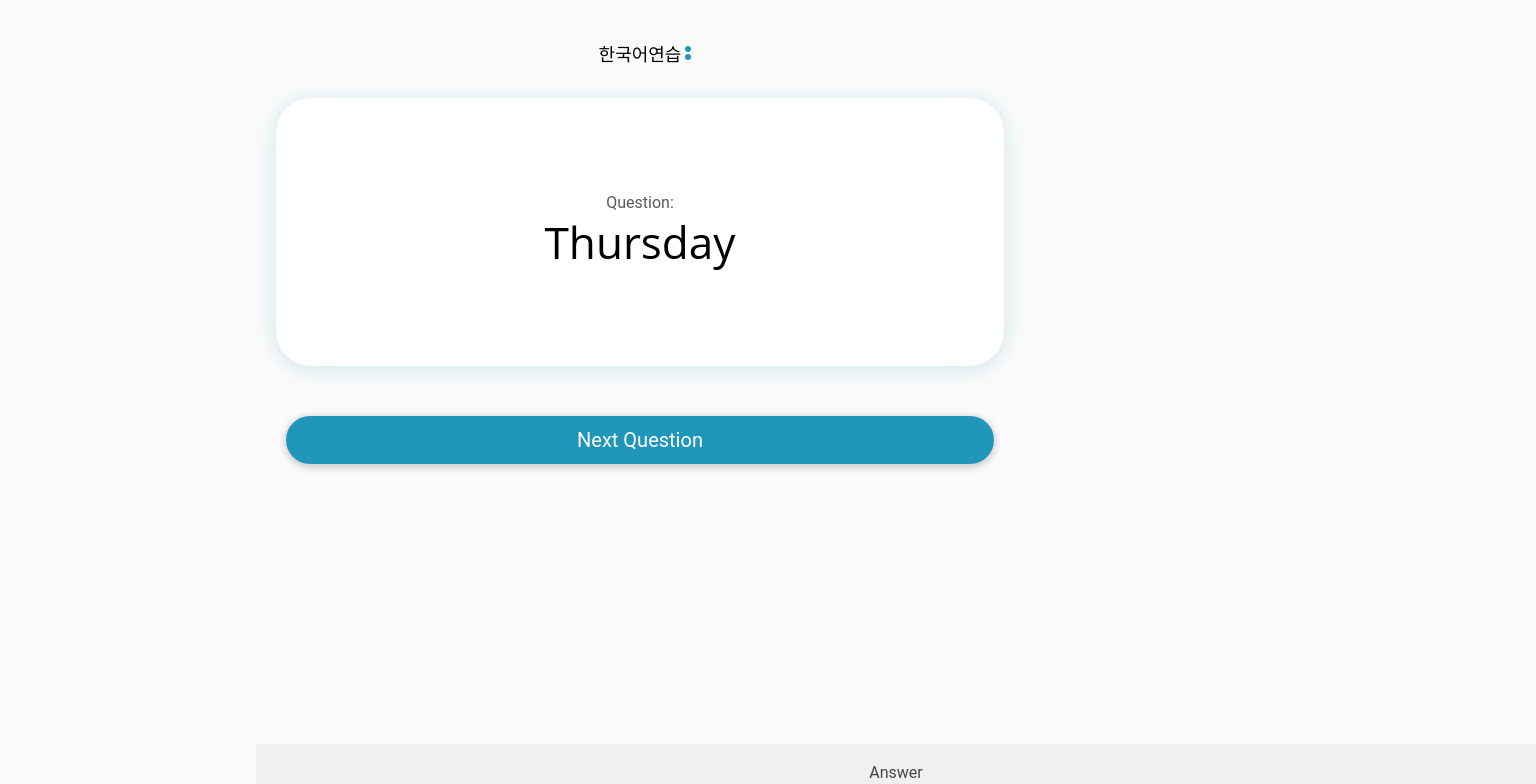
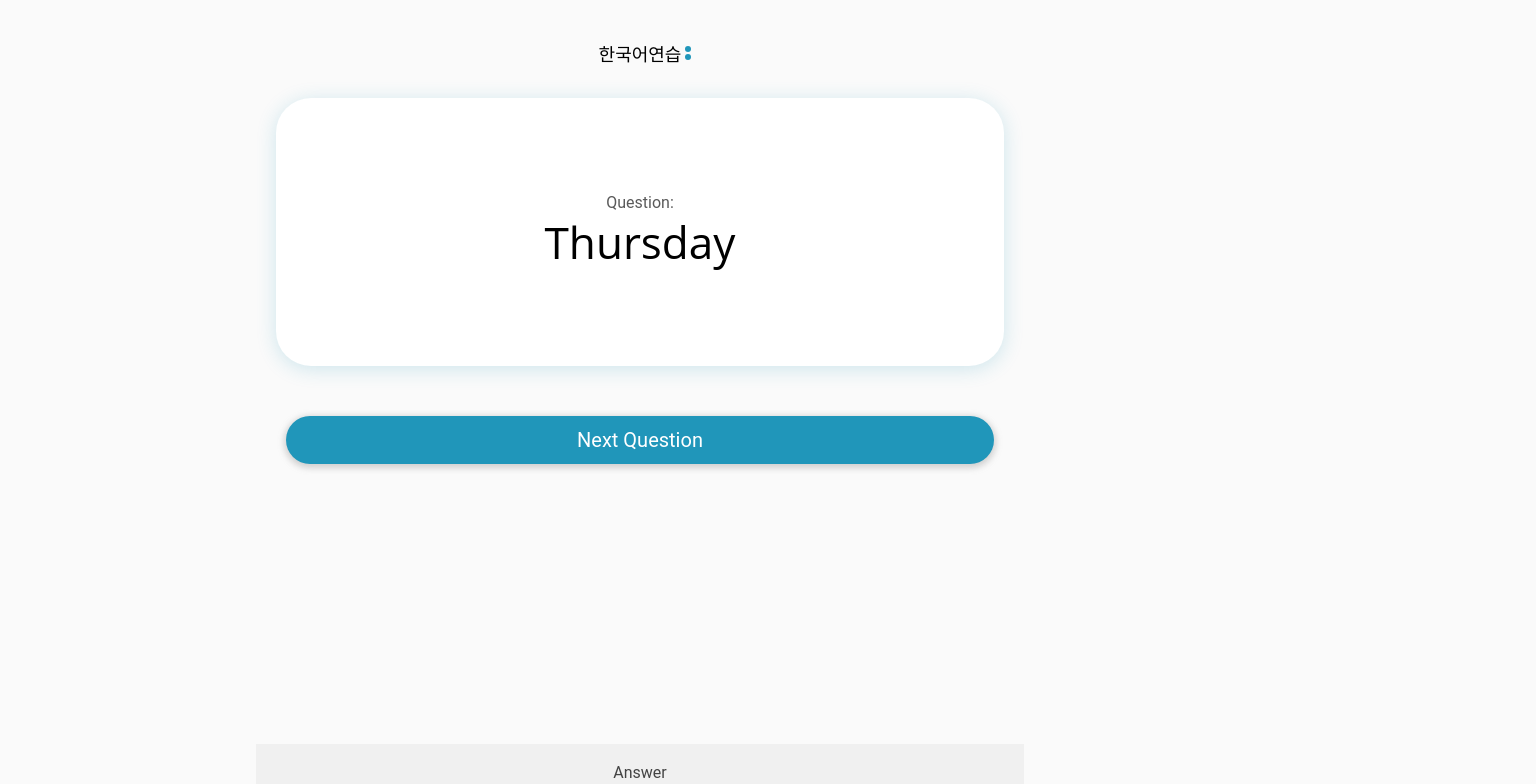
Before and after one commit to chiafengtsai/chiafengtsai.github.io, a React (Create React App) app: page / in a window 1280 px wide. Shown: the top 784 px of the page, 1536 px wide, since content can reach past the window. Built offline with nearby package versions, Linux system fonts and the light colour scheme; what webfontloader would draw is missing.

Commit message:
chore: update layout.

```diff
--- a/src/index.css
+++ b/src/index.css
@@ -9,6 +9,9 @@ body {
   background-color: #fafafa;
   height: 100%;
   font-family: "Roboto", sans-serif;
+  max-width: 768px;
+  position: relative;
+  margin: auto;
 }
 
 .App {
@@ -64,6 +67,12 @@ body {
   height: 268px;
 }
 
+@media only screen and (max-width: 600px) {
+  .question-card {
+    height: calc(100vh - 300px);
+  }
+}
+
 .question-card__subtitle {
   font-size: 16px;
   color: #5a5a5a;
@@ -83,12 +92,6 @@ body {
 .main-content--activated {
   transform: translateY(0);
   opacity: 1;
-}
-
-.question-card--animate {
-  animation-name: animate;
-  animation-duration: 0.3s;
-  animation-timing-function: ease-in-out;
 }
 
 .main-button {
@@ -131,6 +134,8 @@ body {
   top: 100%;
   background-color: #f0f0f0;
   transition: all 0.15s ease-out;
+  left: 0;
+  right: 0;
 }
 
 .answer-wrap--show {
@@ -170,6 +175,7 @@ body {
   bottom: 0;
   z-index: 3;
   transition: all 0.1s ease-out;
+  left: 0;
 }
 
 .answer-button--activated {
```
